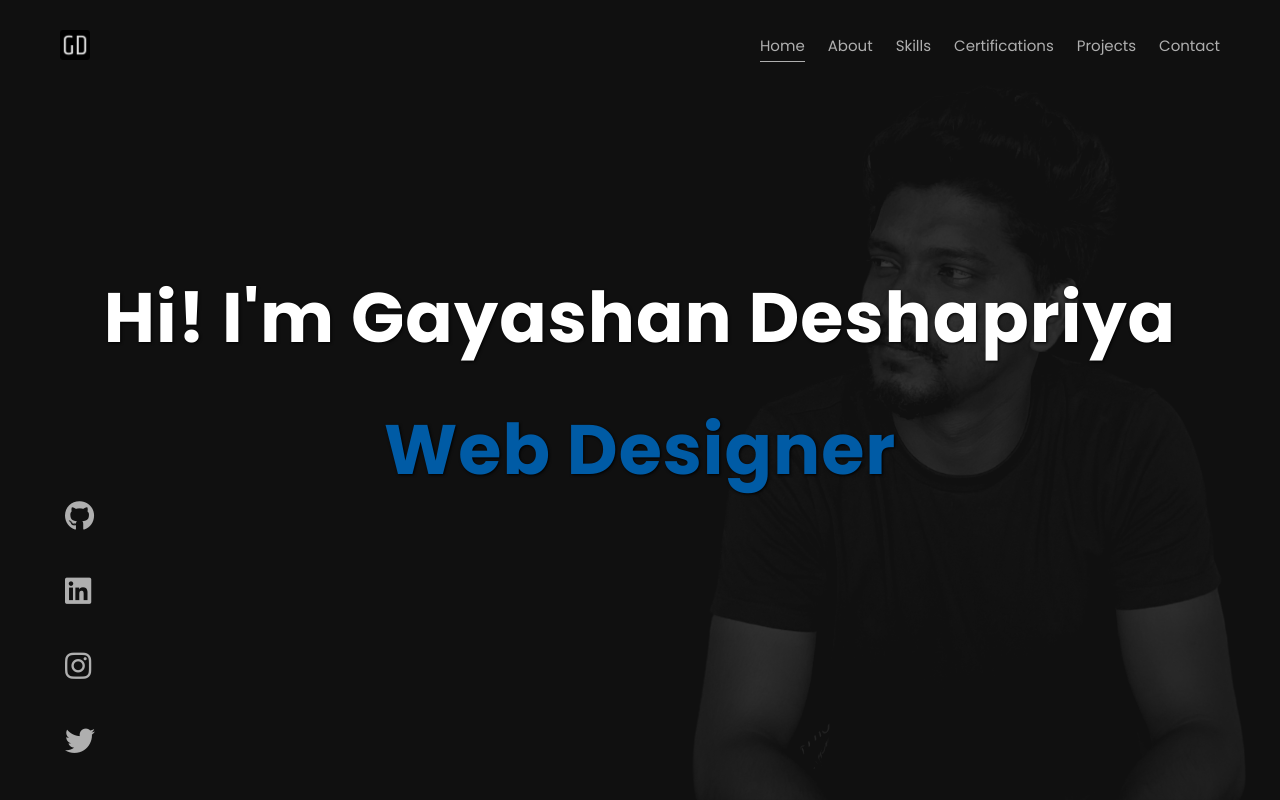
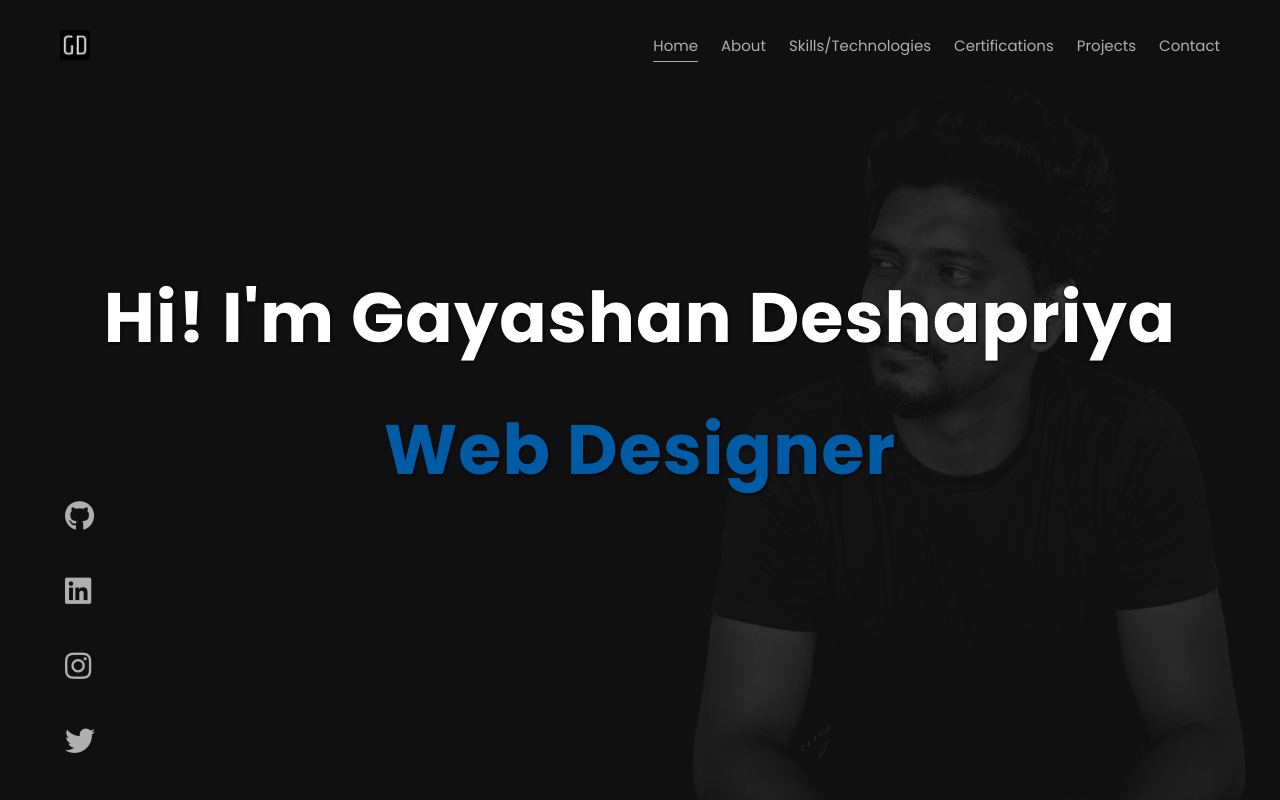
Before and after one commit to GayashanDeshapriya/Gayashan-Portfolio-React, a React (Create React App) app: page / in a window 1280 px wide. Built offline with nearby package versions, Linux system fonts and the light colour scheme.

Commit message:
Update NavLinks.js

```diff
--- a/src/components/NavLinks.js
+++ b/src/components/NavLinks.js
@@ -24,7 +24,7 @@ const NavLinks = () => {
         </NavLink>
 
         <NavLink to="/skills" onClick={() => setIsMenuOpen(false)}>
-          Skills
+        Skills/Technologies
         </NavLink>
 
         <NavLink to="/certificate" onClick={() => setIsMenuOpen(false)}>
```
